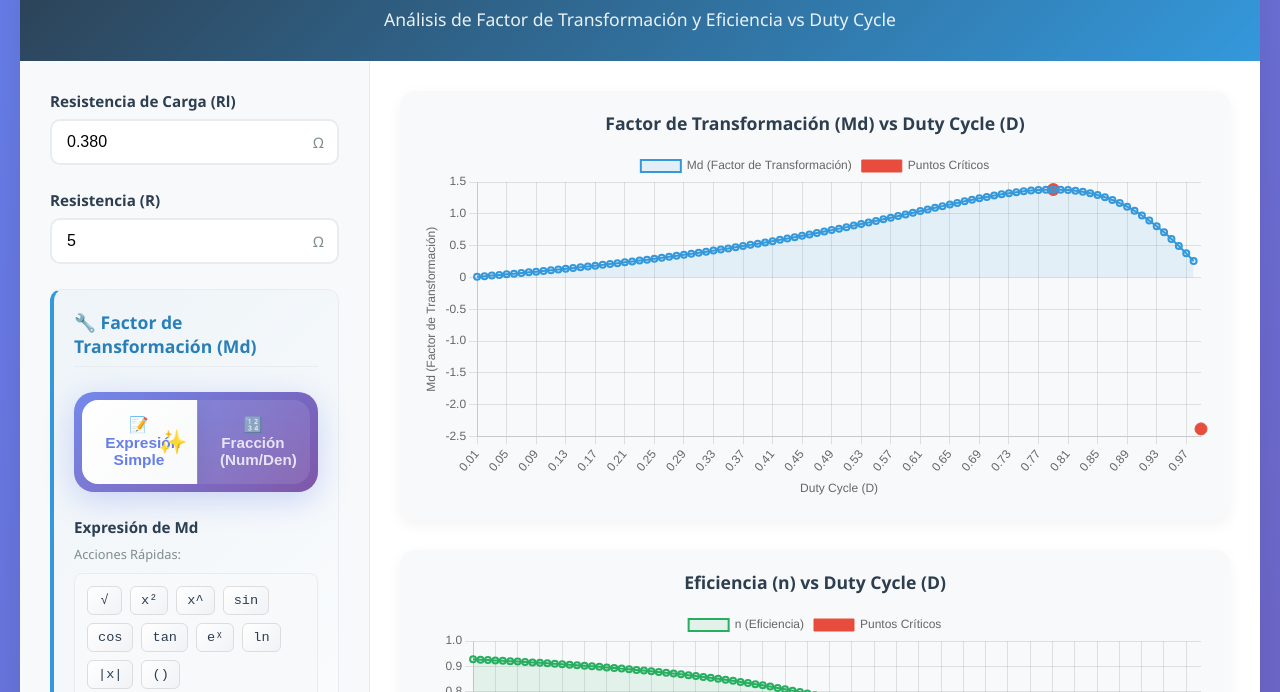
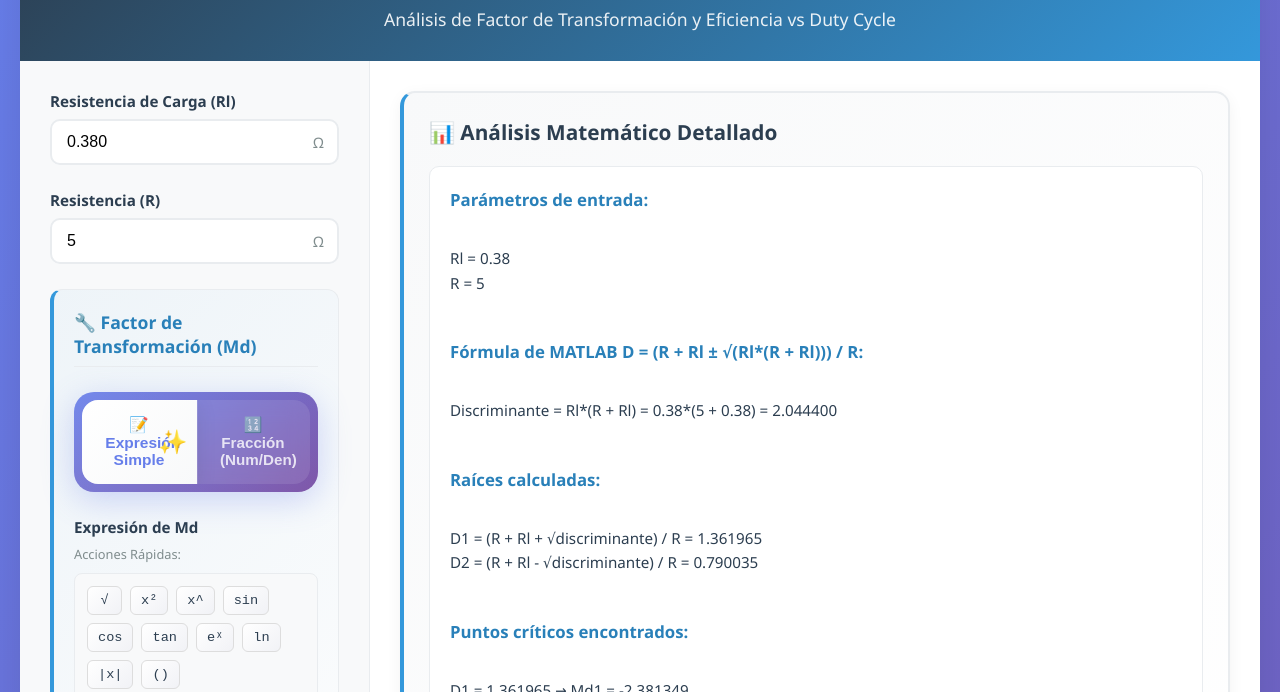
Before and after one commit to JoseDFabra/calculadora-ciclo-trabajo, a plain HTML site: page index.html in a window 1280 px wide. Shown: the part 108-800 px from the top of the page. Drawn offline with nearby package versions, Linux system fonts and the light colour scheme.

Commit message:
Add debug section with enhanced styling and information display in index.html. Introduced a new debug-wrapper for detailed analysis, updated content structure, and improved critical points validation messaging for better user clarity.

```diff
--- a/index.html
+++ b/index.html
@@ -196,6 +196,53 @@
 
         .full-width {
             width: 100%;
+        }
+
+        .debug-wrapper {
+            background: linear-gradient(135deg, #f8f9fa 0%, #ffffff 100%);
+            border: 2px solid #e9ecef;
+            border-radius: 15px;
+            padding: 25px;
+            margin-bottom: 30px;
+            box-shadow: 0 4px 15px rgba(0, 0, 0, 0.05);
+            border-left: 4px solid #3498db;
+        }
+
+        .debug-wrapper h3 {
+            color: #2c3e50;
+            margin-bottom: 20px;
+            font-size: 1.3rem;
+            font-weight: 600;
+            display: flex;
+            align-items: center;
+            gap: 10px;
+        }
+
+        .debug-content {
+            background: #ffffff;
+            border: 1px solid #e9ecef;
+            border-radius: 10px;
+            padding: 20px;
+            font-family: 'Segoe UI', Tahoma, Geneva, Verdana, sans-serif;
+            font-size: 0.95rem;
+            line-height: 1.6;
+            color: #2c3e50;
+        }
+
+        .debug-content strong {
+            color: #2980b9;
+            font-weight: 600;
+            display: block;
+            margin: 15px 0 8px 0;
+            font-size: 1.05rem;
+        }
+
+        .debug-content strong:first-child {
+            margin-top: 0;
+        }
+
+        .debug-content br + strong {
+            margin-top: 20px;
         }
 
         .loading {
@@ -923,11 +970,6 @@
                     </div>
                 </div>
 
-                <div class="results-section" id="debug-section" style="display: none;">
-                    <h3>Información de Depuración</h3>
-                    <div id="debug-info" style="font-family: 'Courier New', monospace; font-size: 0.85rem; background: #f8f9fa; padding: 10px; border-radius: 5px;">
-                    </div>
-                </div>
 
                 <div class="error" id="error-message"></div>
             </div>
@@ -936,6 +978,14 @@
                 <div class="loading" id="charts-loading">Generando gráficas...</div>
 
                 <div class="charts-grid" id="charts-grid" style="display: none;">
+                    <!-- Información de Depuración -->
+                    <div class="debug-wrapper" id="debug-section" style="display: none;">
+                        <h3>📊 Análisis Matemático Detallado</h3>
+                        <div class="debug-content" id="debug-info">
+                            <div class="loading">Calculando análisis...</div>
+                        </div>
+                    </div>
+
                     <div class="chart-wrapper full-width">
                         <h3>Factor de Transformación (Md) vs Duty Cycle (D)</h3>
                         <div class="chart-container">
@@ -1610,15 +1660,17 @@
                 const md1 = calculateMdDirect(D1);
                 const md2 = calculateMdDirect(D2);
 
-                debugHtml += `<strong>Valores de Md:</strong><br>`;
-                debugHtml += `Md(D1) = ${md1 !== null ? md1.toFixed(6) : 'indefinido'}<br>`;
-                debugHtml += `Md(D2) = ${md2 !== null ? md2.toFixed(6) : 'indefinido'}<br><br>`;
-
-                debugHtml += `<strong>Comparación con MATLAB:</strong><br>`;
-                debugHtml += `MATLAB D1: 1.361965, Calculado D1: ${D1.toFixed(6)}<br>`;
-                debugHtml += `MATLAB D2: 0.790035, Calculado D2: ${D2.toFixed(6)}<br>`;
-                debugHtml += `MATLAB Md1: -2.381349, Calculado Md1: ${md1 !== null ? md1.toFixed(6) : 'indefinido'}<br>`;
-                debugHtml += `MATLAB Md2: 1.381349, Calculado Md2: ${md2 !== null ? md2.toFixed(6) : 'indefinido'}<br>`;
+                debugHtml += `<strong>Puntos críticos encontrados:</strong><br>`;
+                debugHtml += `D1 = ${D1.toFixed(6)} → Md1 = ${md1 !== null ? md1.toFixed(6) : 'indefinido'}<br>`;
+                debugHtml += `D2 = ${D2.toFixed(6)} → Md2 = ${md2 !== null ? md2.toFixed(6) : 'indefinido'}<br><br>`;
+
+                // Determinar qué puntos están en el rango válido
+                const d1Valid = D1 > 0 && D1 < 1;
+                const d2Valid = D2 > 0 && D2 < 1;
+
+                debugHtml += `<strong>Validez de los puntos:</strong><br>`;
+                debugHtml += `D1 (${D1.toFixed(6)}): ${d1Valid ? '✓ Válido (0 < D < 1)' : '✗ Fuera de rango físico'}<br>`;
+                debugHtml += `D2 (${D2.toFixed(6)}): ${d2Valid ? '✓ Válido (0 < D < 1)' : '✗ Fuera de rango físico'}<br>`;
             } else {
                 debugHtml += `<strong>No hay raíces reales (discriminante < 0)</strong><br>`;
             }
```
